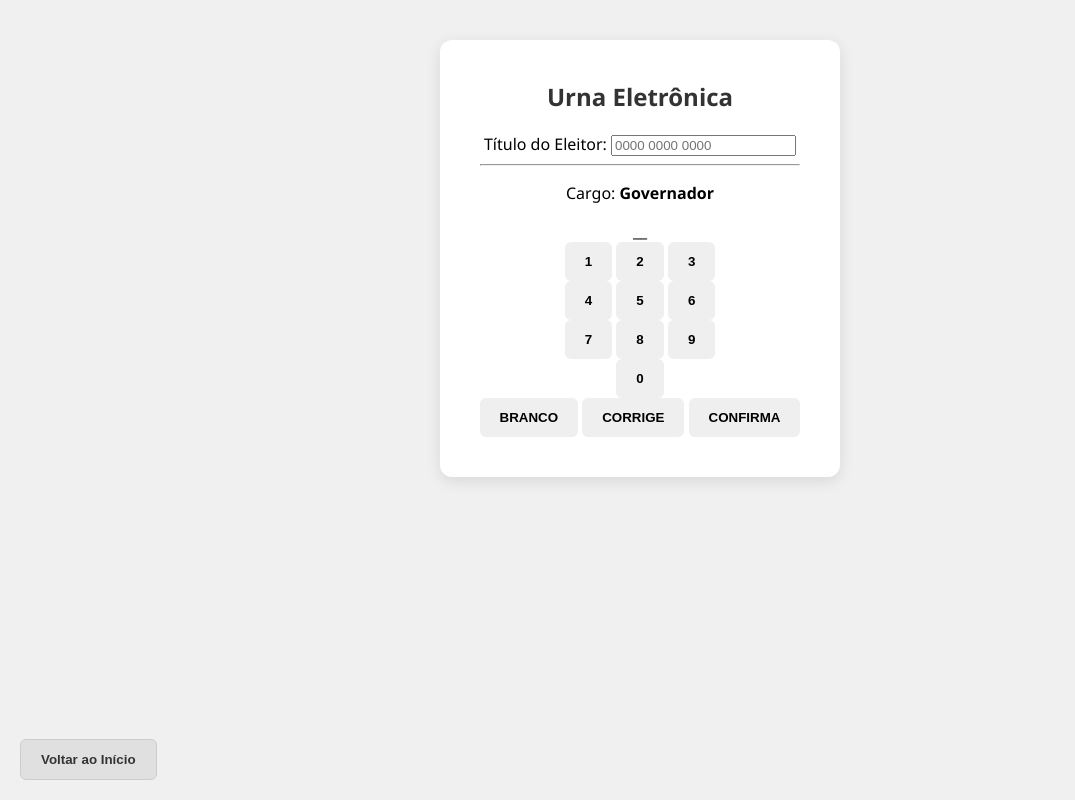
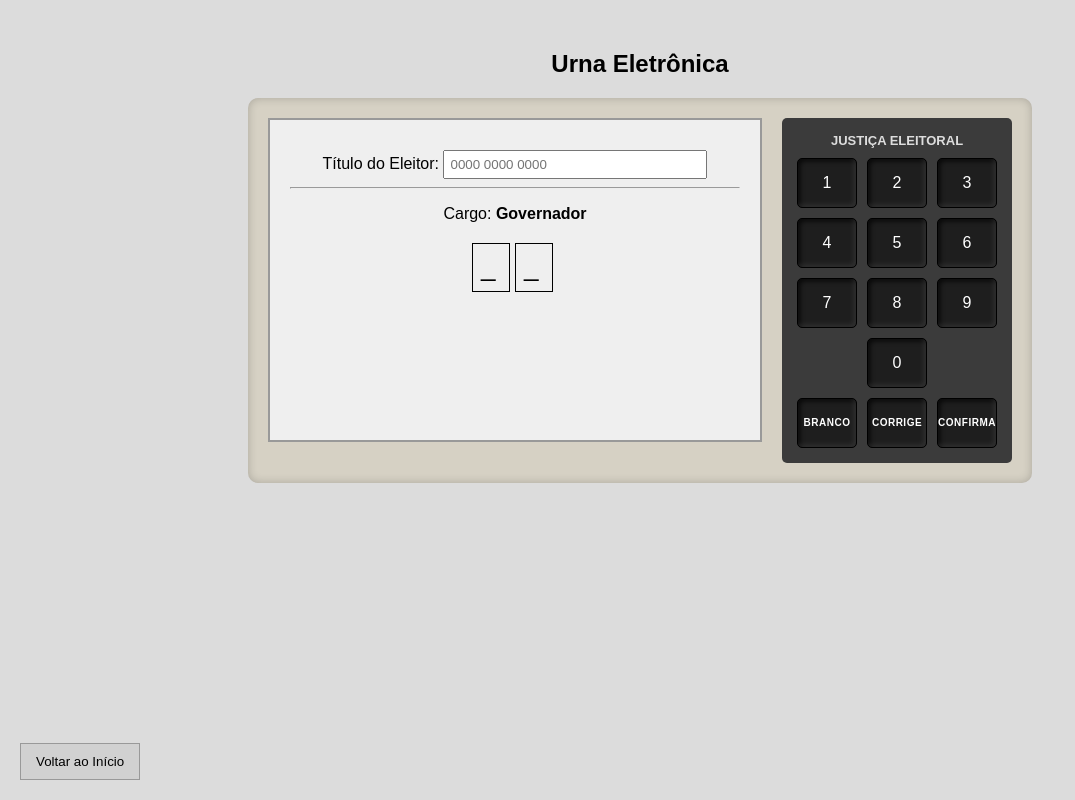
Before and after one commit to Thxgirl4/election-system, a Python web app: template templates/votacao.html in a window 1280 px wide. Shown: the whole page, without its empty margins (0-1075 px from the left). Run offline with Jinja, Linux system fonts and the light colour scheme; the template is opened without the code that fills it, so the values that code supplies are empty.

Commit message:
atualização style urna

```diff
--- a/script.sql
+++ b/script.sql
@@ -70,6 +70,10 @@ CREATE TABLE IF NOT EXISTS urna_candidato (
     CONSTRAINT fk_urnacandidato_candidato FOREIGN KEY (id_candidato) REFERENCES candidato(id_candidato)
 );
 
+
+ALTER TABLE voto ADD COLUMN id_candidato INT NULL;
+ALTER TABLE voto ADD COLUMN tipo_voto VARCHAR(10) DEFAULT 'VALIDO'; -- 'VALIDO', 'BRANCO', 'NULO'
+ALTER TABLE voto ADD CONSTRAINT fk_voto_candidato FOREIGN KEY (id_candidato) REFERENCES candidato(id_candidato);
 
 
 -- 1. Inserindo Cargos
--- a/static/css/style.css
+++ b/static/css/style.css
@@ -1,6 +1,5 @@
-/* Configuração da página */
 body {
-    background-color: #f0f0f0; /* Fundo cinza claro */
+    background-color: #f0f0f0;
     font-family: 'Segoe UI', Tahoma, Geneva, Verdana, sans-serif;
     display: flex;
     flex-direction: column;
@@ -9,7 +8,6 @@ body {
     margin: 0;
 }
 
-/* O Quadrado Branco Centralizado */
 .container {
     background-color: #ffffff;
     padding: 40px;
@@ -26,14 +24,12 @@ h2 {
     color: #333;
 }
 
-/* Estilo dos Inputs */
 input[type="file"] {
     margin-bottom: 20px;
     display: block;
     width: 100%;
 }
 
-/* Botões Gerais */
 button {
     padding: 12px 20px;
     border: none;
@@ -47,7 +43,6 @@ button:hover {
     opacity: 0.8;
 }
 
-/* Estilo da tabela */
 table {
     width: 100%;
     border-collapse: collapse;
@@ -71,7 +66,6 @@ table th {
     color: #000;
 }
 
-/* Botão Iniciar Votação (Verde) */
 .btn-votar {
     background-color: #28a745;
     color: white;
@@ -79,12 +73,11 @@ table th {
     margin-top: 15px;
 }
 
-/* Botão de Navegação (Canto Inferior Esquerdo) */
 .btn-navegacao {
     position: fixed;
     bottom: 20px;
     left: 20px;
-    background-color: #e0e0e0; /* Cor padrão */
+    background-color: #e0e0e0;
     color: #333;
     border: 1px solid #ccc;
 }
--- /dev/null
+++ b/static/css/styleurna.css
@@ -0,0 +1,170 @@
+/* FUNDO */
+body {
+    background-color: #dcdcdc;
+    font-family: Arial, sans-serif;
+    margin: 0;
+    display: flex;
+    justify-content: center;
+}
+
+/* CONTAINER */
+.container {
+    margin-top: 30px;
+    text-align: center;
+}
+
+/* URNA */
+.urna {
+    display: flex;
+    background-color: #d6d1c4;
+    padding: 20px;
+    border-radius: 10px;
+    box-shadow: inset 0 0 10px rgba(0, 0, 0, 0.2);
+    gap: 20px;
+}
+
+/* TELA */
+.tela {
+    background-color: #efefef;
+    width: 450px;
+    height: 280px;
+    border: 2px solid #999;
+    padding: 20px;
+    position: relative;
+}
+
+/* INPUT */
+.campo-voto input {
+    width: 250px;
+    padding: 5px;
+    margin-top: 10px;
+}
+
+/* DISPLAY */
+.numero-display {
+    margin-top: 20px;
+    font-size: 26px;
+    letter-spacing: 8px;
+}
+
+.numero-display span {
+    border: 1px solid #000;
+    padding: 8px;
+    margin-right: 5px;
+    display: inline-block;
+    width: 20px;
+    text-align: center;
+}
+
+/* INFO */
+#nome-candidato {
+    margin-top: 15px;
+}
+
+/* TECLADO */
+.teclado {
+    background-color: #3b3b3b;
+    padding: 15px;
+    border-radius: 5px;
+}
+
+/* TÍTULO */
+.teclado::before {
+    content: "JUSTIÇA ELEITORAL";
+    display: block;
+    color: #ddd;
+    font-weight: bold;
+    margin-bottom: 10px;
+    text-align: center;
+    font-size: 13px;
+}
+
+/* LINHAS */
+.linha {
+    display: flex;
+    justify-content: center;
+    gap: 10px;
+    margin-bottom: 10px;
+}
+
+/* BOTÕES NUMÉRICOS */
+.teclado button {
+    width: 60px;
+    height: 50px;
+    background-color: #1e1e1e;
+    color: #fff;
+    /* font-size: 16px; */
+    border: 1px solid #000;
+    border-radius: 5px;
+    box-shadow: inset -2px -2px 5px rgba(255, 255, 255, 0.1),
+        inset 2px 2px 5px rgba(0, 0, 0, 0.8);
+    cursor: pointer;
+}
+
+.teclado button:active {
+    transform: scale(0.95);
+}
+
+.linha button {
+    font-size:16px;}
+
+/* AÇÕES */
+.acoes {
+    display: flex;
+    justify-content: space-between;
+    margin-top: 10px;
+    align-items: flex-end;
+    font-size: 5px;
+}
+
+/* BOTÕES DE AÇÃO (AJUSTADOS) */
+.btn-branco,
+.btn-corrige,
+.btn-confirma {
+    display: flex;
+    align-items: center;
+    justify-content: center;
+    text-transform: uppercase;
+    letter-spacing: 0.5px;
+    font-size: 5px;
+    font-weight: bold;
+    border-radius: 4px;
+}
+
+/* BRANCO */
+.btn-branco {
+    background-color: #fff;
+    color: #000;
+    width: 80px;
+    height: 45px;
+    font-size:10px;
+}
+
+/* CORRIGE */
+.btn-corrige {
+    background-color: #f39c12;
+    color: #000;
+    width: 80px;
+    height: 45px;
+    font-size: 10px;
+}
+
+/* CONFIRMA */
+.btn-confirma {
+    background-color: #27ae60;
+    color: #fff;
+    width: 90px;
+    height: 55px;
+    font-size: 10px;
+}
+
+/* BOTÃO VOLTAR */
+.btn-navegacao {
+    position: fixed;
+    bottom: 20px;
+    left: 20px;
+    background-color: #d1d1d1;
+    border: 1px solid #999;
+    padding: 10px 15px;
+    cursor: pointer;
+}
--- a/templates/votacao.html
+++ b/templates/votacao.html
@@ -3,7 +3,7 @@
 <head>
   <meta charset="UTF-8">
   <title>Votação</title>
-  <link rel="stylesheet" href="{{ url_for('static', filename='css/style.css') }}" />
+  <link rel="stylesheet" href="{{ url_for('static', filename='css/styleurna.css') }}" />
 </head>
 <body>
 
```
